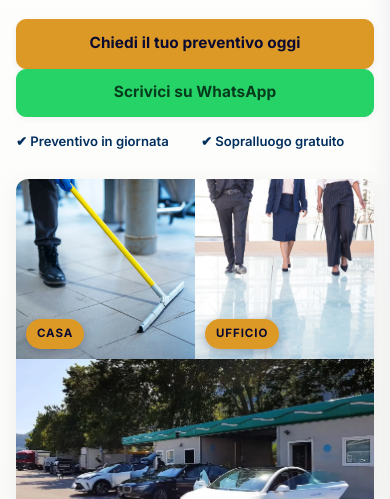
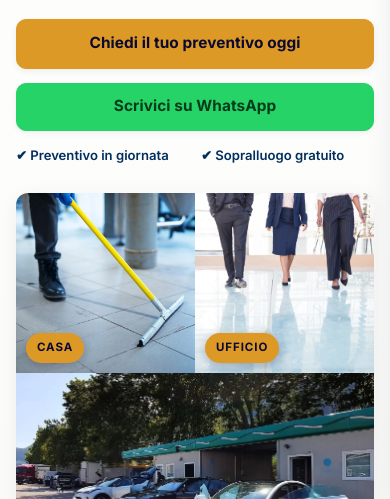
Before and after one commit to nhsenju/erm-website, a website: page index.html in a window 390 px wide. Shown: the part 345-844 px from the top of the page. Drawn offline with Linux system fonts and the light colour scheme.

Commit message:
fix: match mobile CTA spacing

```diff
--- a/style.css
+++ b/style.css
@@ -1703,3 +1703,9 @@ h1{
     margin-top:20px !important;
   }
 }
+
+@media (max-width:699px){
+  .hero__copy .btn--whatsapp{
+    margin-top:14px !important;
+  }
+}
```
